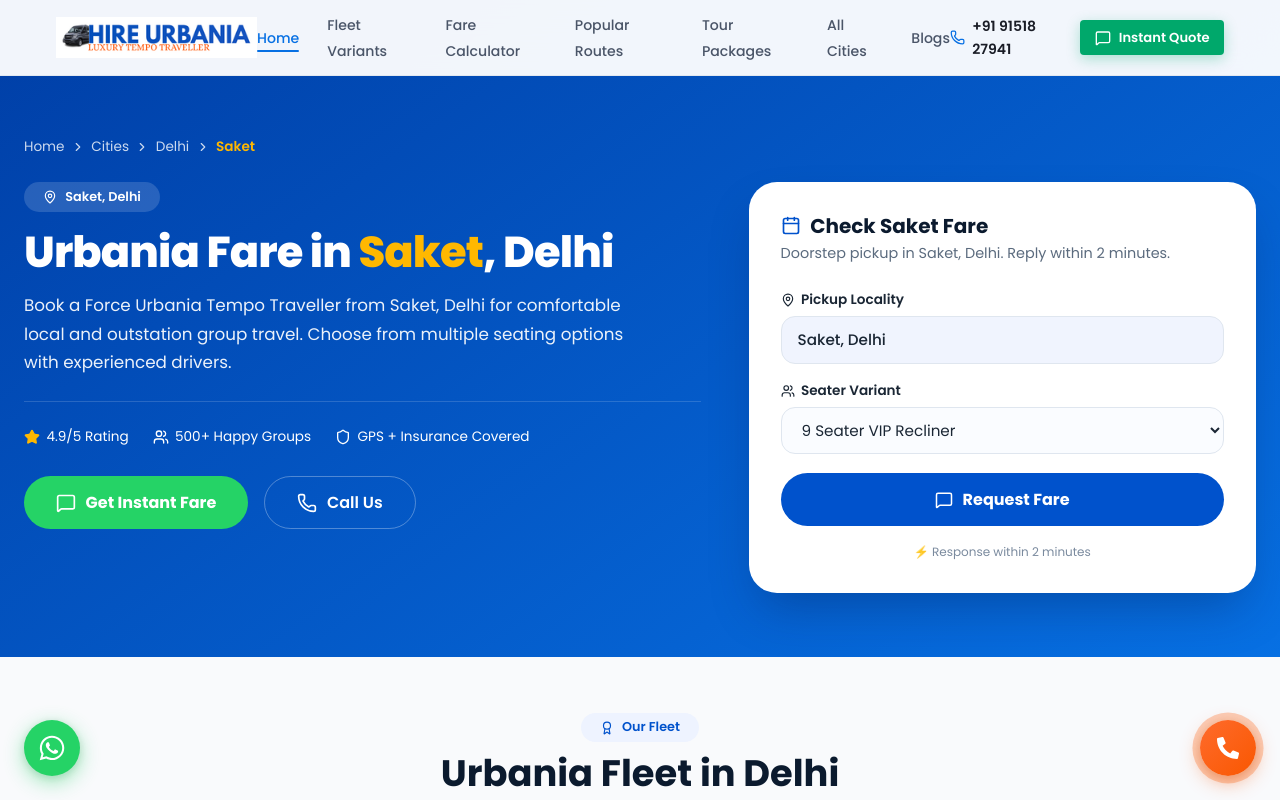
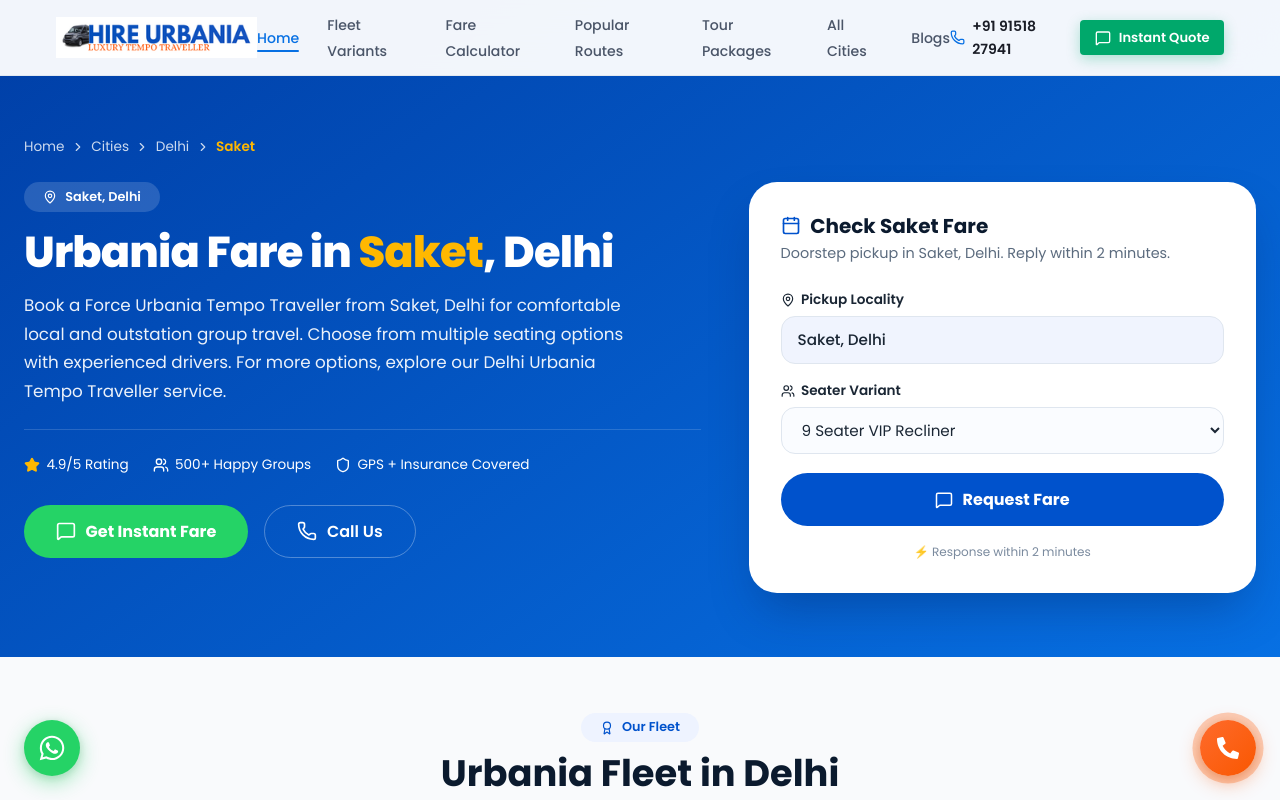
Before and after one commit to tempo-hub/hireurbania, a Next.js app: page /delhi/urbania-fare-in-saket in a window 1280 px wide. Shown: the top 800 px of the page. Built offline with nearby package versions, Linux system fonts and the light colour scheme.

Commit message:
add dynamic city internal links to locality pages

```diff
--- a/components/LocalityTemplate.jsx
+++ b/components/LocalityTemplate.jsx
@@ -90,6 +90,7 @@
   otherLocalities = [],
   cityHubSlug = null,
 }) {
+  const { city, cityName, description } = locality;
   const whatsappNumber = "919151827941";
   const [openFAQIndex, setOpenFAQIndex] = useState(null);
 
@@ -124,6 +125,7 @@
   ];
 
   const cityLink = cityHubSlug ? `/${cityHubSlug}` : "/cities";
+  const cityPageUrl = `/urbania-tempo-traveller-in-${locality.city}`;
 
   return (
     <main>
@@ -234,7 +236,10 @@
                   maxWidth: "620px",
                 }}
               >
-                {locality.description}
+                {description} For more options, explore our{" "}
+                <Link href={cityPageUrl} className="transition-all duration-200 hover:underline hover:decoration-white hover:underline-offset-4">
+                  {cityName} Urbania Tempo Traveller service
+                </Link>.
               </p>
 
               <div
@@ -1311,8 +1316,8 @@
       )}
 
       {/* =========================================================
-    URBANIA VS STANDARD TEMPO TRAVELLER
-========================================================= */}
+         URBANIA VS STANDARD TEMPO TRAVELLER
+        ========================================================= */}
       <section
         style={{
           padding: "4rem 0",
```
